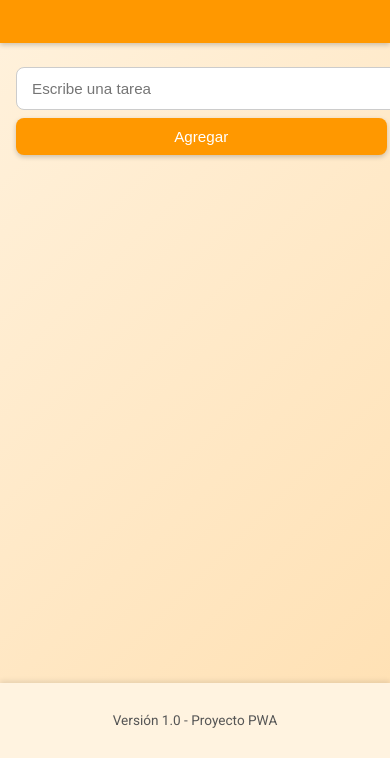
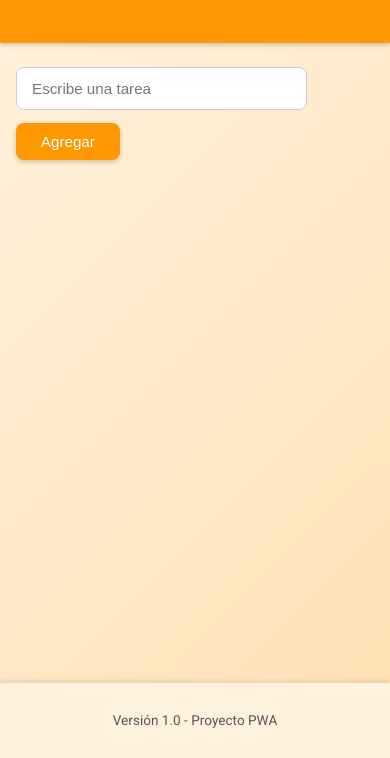
Before and after one commit to anachofiissal/apw, a plain HTML site: page index.html in a window 390 px wide. Shown: the part 86-844 px from the top of the page. Drawn offline with Linux system fonts and the light colour scheme.

Commit message:
Actualizar estilos responsivos y diseño para PWA

```diff
--- a/css/styles.css
+++ b/css/styles.css
@@ -173,3 +173,17 @@ footer {
     font-size: 0.8rem;
   }
 }
+/* Ajuste del input para que sea más pequeño */
+@media (max-width: 400px) {
+  .input-container input {
+    width: 70%; /* ocupa solo el 70% del contenedor */
+    margin-bottom: 5px; /* espacio con el botón si baja */
+  }
+
+  .input-container button {
+    width: 28%; /* ocupa el resto del contenedor */
+  }
+}
+.input-container input {
+  max-width: 300px; /* no se haga demasiado ancho */
+}
```
